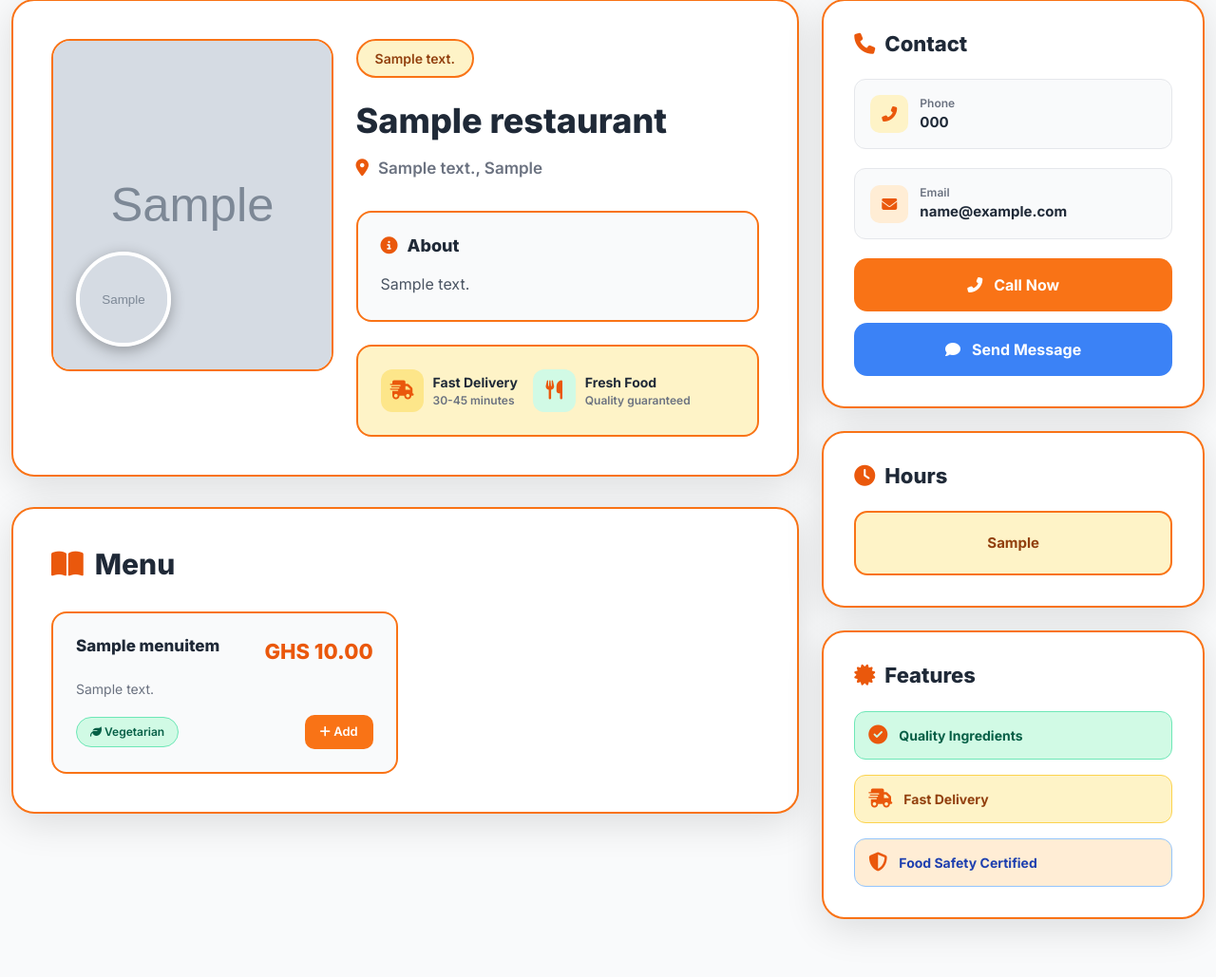
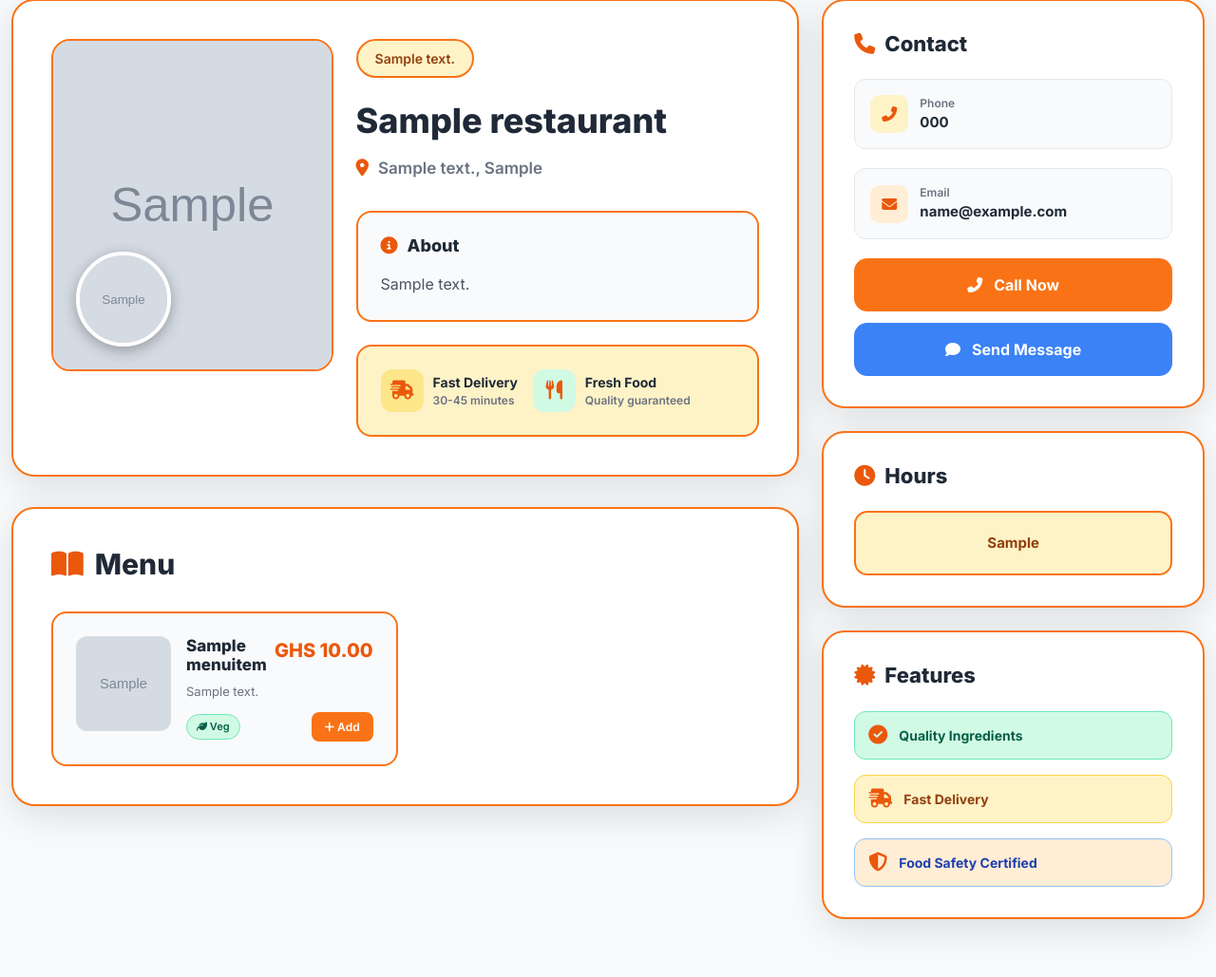
Before and after one commit to TechDreamAfrica/somako, a Django app: a page that uses templates/food/restaurant_detail.html in a window 1280 px wide. Shown: the part 289-1318 px from the top of the page at 95% size. Run offline with Django 4.2, Linux system fonts and the light colour scheme; tables that the repository leaves empty hold one stand-in row (values such as "Sample post"); grey boxes marked "Sample" are stand-in pictures; some libraries are stand-ins or nearby versions.

Commit message:
Add menu item images to restaurant detail page

```diff
--- a/templates/food/restaurant_detail.html
+++ b/templates/food/restaurant_detail.html
@@ -107,15 +107,26 @@
             {% for item in menu_items %}
             <div class="col-md-6">
               <div style="background: #f9fafb; border-radius: 1rem; padding: 1.5rem; border: 2px solid #f3f4f6; transition: all 0.3s ease;" onmouseover="this.style.borderColor='#fde68a'; this.style.boxShadow='0 8px 20px rgba(245, 158, 11, 0.15)'" onmouseout="this.style.borderColor='#f3f4f6'; this.style.boxShadow='none'">
-                <div style="display: flex; justify-content: space-between; align-items: start; margin-bottom: 0.75rem;">
+                <div style="display: flex; gap: 1rem;">
+                  <!-- Menu Item Image -->
+                  <div style="flex-shrink: 0; width: 100px; height: 100px; border-radius: 0.75rem; overflow: hidden; background: #fef3c7; display: flex; align-items: center; justify-content: center;">
+                    {% if item.image %}
+                    <img src="{{ item.image.url }}" alt="{{ item.name }}" style="width: 100%; height: 100%; object-fit: cover;" onerror="this.style.display='none'; this.parentElement.innerHTML='<i class=\'fas fa-utensils\' style=\'font-size: 2rem; color: #f97316; opacity: 0.5;\'></i>';">
+                    {% else %}
+                    <i class="fas fa-utensils" style="font-size: 2rem; color: #f97316; opacity: 0.5;"></i>
+                    {% endif %}
+                  </div>
+                  <!-- Menu Item Details -->
+                  <div style="flex: 1; min-width: 0;">
+                    <div style="display: flex; justify-content: space-between; align-items: start; margin-bottom: 0.5rem;">
                       <h5 style="font-size: 1.0625rem; font-weight: 800; color: #1f2937; margin: 0;">{{ item.name }}</h5>
-                  <span style="font-size: 1.375rem; font-weight: 800; color: #f97316; white-space: nowrap; margin-left: 1rem;">GHS {{ item.price }}</span>
+                      <span style="font-size: 1.25rem; font-weight: 800; color: #f97316; white-space: nowrap; margin-left: 0.5rem;">GHS {{ item.price }}</span>
                     </div>
-                <p style="color: #6b7280; font-size: 0.875rem; line-height: 1.6; margin-bottom: 1rem;">{{ item.description|truncatewords:15 }}</p>
+                    <p style="color: #6b7280; font-size: 0.8125rem; line-height: 1.5; margin-bottom: 0.75rem;">{{ item.description|truncatewords:12 }}</p>
                     <div style="display: flex; align-items: center; justify-content: space-between;">
                       {% if item.is_vegetarian %}
-                  <span style="background: #d1fae5; color: #065f46; padding: 0.375rem 0.875rem; border-radius: 50px; font-size: 0.75rem; font-weight: 600; border: 1px solid #6ee7b7;">
-                    <i class="fas fa-leaf"></i> Vegetarian
+                      <span style="background: #d1fae5; color: #065f46; padding: 0.25rem 0.625rem; border-radius: 50px; font-size: 0.6875rem; font-weight: 600; border: 1px solid #6ee7b7;">
+                        <i class="fas fa-leaf"></i> Veg
                       </span>
                       {% else %}
                       <span></span>
@@ -125,15 +136,17 @@
                         {% csrf_token %}
                         <input type="hidden" name="menu_item_id" value="{{ item.id }}">
                         <input type="hidden" name="quantity" value="1">
-                    <button type="submit" style="background: #f97316; color: white; padding: 0.5rem 1rem; border-radius: 0.625rem; font-weight: 600; font-size: 0.8125rem; border: none; cursor: pointer; transition: all 0.3s ease;" onmouseover="this.style.transform='scale(1.05)'; this.style.boxShadow='0 4px 12px rgba(245, 158, 11, 0.3)'" onmouseout="this.style.transform='scale(1)'; this.style.boxShadow='none'">
+                        <button type="submit" style="background: #f97316; color: white; padding: 0.4rem 0.875rem; border-radius: 0.5rem; font-weight: 600; font-size: 0.75rem; border: none; cursor: pointer; transition: all 0.3s ease;" onmouseover="this.style.transform='scale(1.05)'; this.style.boxShadow='0 4px 12px rgba(245, 158, 11, 0.3)'" onmouseout="this.style.transform='scale(1)'; this.style.boxShadow='none'">
                           <i class="fas fa-plus"></i> Add
                         </button>
                       </form>
                       {% else %}
-                  <a href="{% url 'accounts:login' %}?next={{ request.path }}" style="background: #f97316; color: white; padding: 0.5rem 1rem; border-radius: 0.625rem; font-weight: 600; font-size: 0.8125rem; border: none; cursor: pointer; transition: all 0.3s ease; text-decoration: none; display: inline-block;" onmouseover="this.style.transform='scale(1.05)'; this.style.boxShadow='0 4px 12px rgba(245, 158, 11, 0.3)'" onmouseout="this.style.transform='scale(1)'; this.style.boxShadow='none'">
+                      <a href="{% url 'accounts:login' %}?next={{ request.path }}" style="background: #f97316; color: white; padding: 0.4rem 0.875rem; border-radius: 0.5rem; font-weight: 600; font-size: 0.75rem; border: none; cursor: pointer; transition: all 0.3s ease; text-decoration: none; display: inline-block;" onmouseover="this.style.transform='scale(1.05)'; this.style.boxShadow='0 4px 12px rgba(245, 158, 11, 0.3)'" onmouseout="this.style.transform='scale(1)'; this.style.boxShadow='none'">
                         <i class="fas fa-plus"></i> Add
                       </a>
                       {% endif %}
+                    </div>
+                  </div>
                 </div>
               </div>
             </div>
```
Lines whose indentation alone changed are shown as unchanged.
